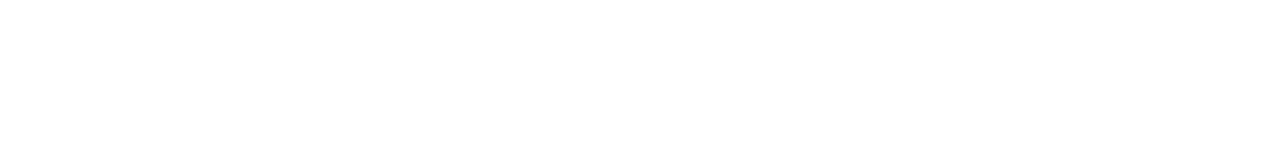
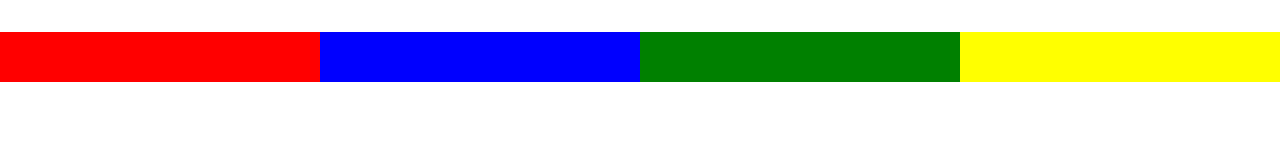
Before and after one commit to jonatan52/Programacion_Alura_Latam, a plain HTML site: page 1815-flexbox-posicione-elementos-en-la-pantalla-aula0/masFlex.html in a window 1280 px wide. Drawn offline with Linux system fonts and the light colour scheme.

Commit message:
Practica Flexbox

```diff
--- a/1815-flexbox-posicione-elementos-en-la-pantalla-aula0/css/masFlex.css
+++ b/1815-flexbox-posicione-elementos-en-la-pantalla-aula0/css/masFlex.css
@@ -0,0 +1,32 @@
+
+.flexContainer:last-child{
+    margin-top: 2em;
+}
+
+body{
+    margin: 0;
+    padding: 0;
+}
+
+
+div{height: 50px; width: 50px;}
+
+div:nth-child(1){background-color: red; width:50px; height:50px; }
+div:nth-child(2){background-color: blue; }
+div:nth-child(3){background-color: green; }
+div:nth-child(4){background-color: yellow;}
+
+.flexContainer{
+
+    margin-top: 20px;
+    display: flex;
+    /* height: 800px;
+    justify-content: space-around;
+    align-items: center;
+    flex-direction: column; */
+
+}
+
+.flexItem{
+    flex-grow: 2;
+}
--- a/1815-flexbox-posicione-elementos-en-la-pantalla-aula0/layouts/masFlex.html
+++ b/1815-flexbox-posicione-elementos-en-la-pantalla-aula0/masFlex.html
@@ -5,14 +5,15 @@
     <meta http-equiv="X-UA-Compatible" content="IE=edge">
     <meta name="viewport" content="width=device-width, initial-scale=1.0">
     <title>Max Flex</title>
+    <link rel="stylesheet" href="css/masFlex.css">
 </head>
 <body>
-    <div class="flexContainer">
-      <div class=".flexItem primeraRow primeraRow "></div>
+    <main class="flexContainer">
+      <div class="flexItem primeraRow primero"></div>
       <div class="flexItem primeraRow"></div>
       <div class="flexItem primeraRow"></div>
       <div class="flexItem primeraRow"></div>
 
-    </div>
+    </main>
 </body>
 </html>
```
